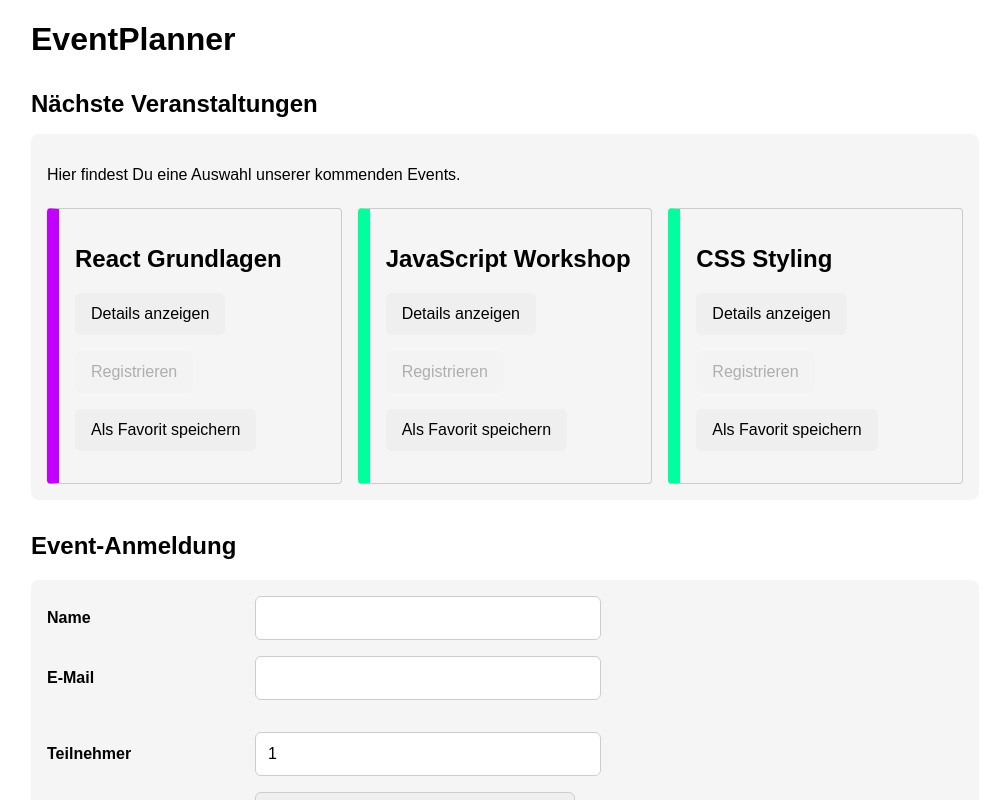
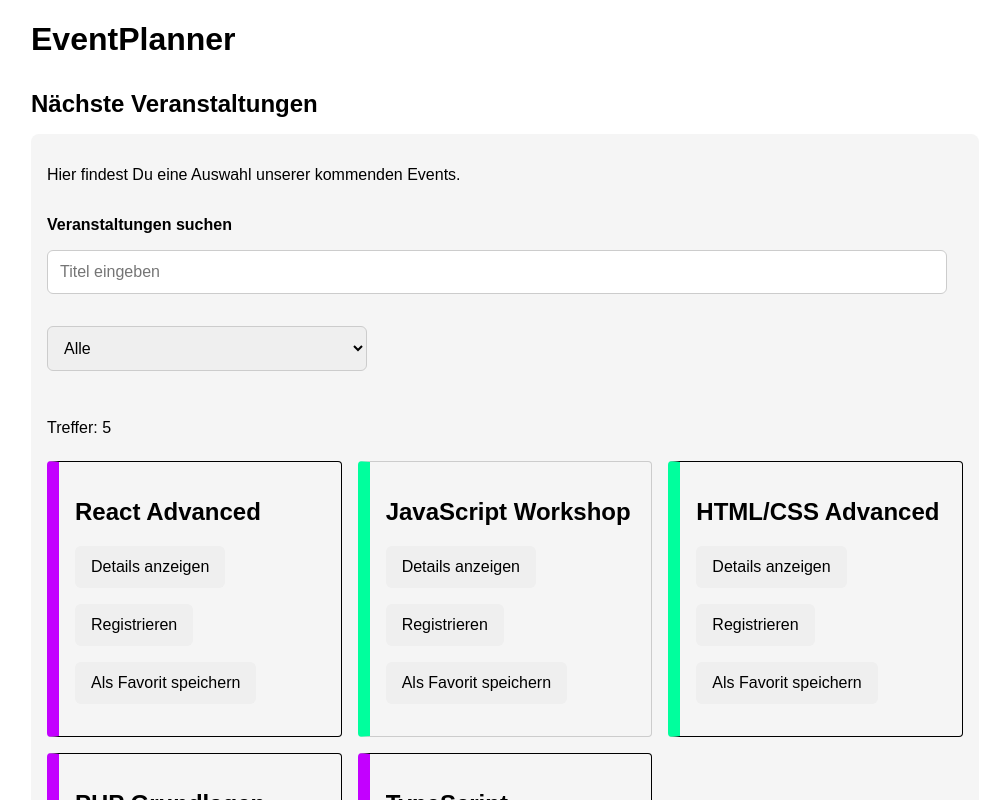
Before and after one commit to KaiGeyer/eventplanner, a React (Vite) app: page / in a window 1280 px wide. Shown: the top 800 px of the page, without its empty margins (135-1129 px from the left). Built offline with nearby package versions, Linux system fonts and the light colour scheme.

Commit message:
add all features Mi, 15.09. 3 PM

```diff
--- a/src/components/DeleteStorage.jsx
+++ b/src/components/DeleteStorage.jsx
@@ -1,4 +1,3 @@
-import { useEffect } from "react";
 
 export default function DeleteStorage(
     { setRegistrations }
--- a/src/components/EventCard.jsx
+++ b/src/components/EventCard.jsx
@@ -29,8 +29,6 @@ export default function EventCard({
             (sum, registration) => sum + registration.participants,
             0
         );
-
-
 
 
     return (
--- a/src/components/EventList.jsx
+++ b/src/components/EventList.jsx
@@ -1,14 +1,56 @@
+import { useState } from "react";
+
 import EventCard from "./EventCard.jsx";
 import events from "../data/events.js";
+import Search from "./Search.jsx";
 
 export default function EventList(
     {
         registrations
     }
 ) {
+    const [searchTerm, setSearchTerm] = useState("");
+    const [eventType, setEventType] = useState("all");
+
+    console.log(searchTerm);
+
+
+    const filteredEvents =
+        events.filter(event => {
+            const matchesSearch =
+                event.title
+                    .toLocaleLowerCase()
+                    .includes(
+                        searchTerm.toLocaleLowerCase()
+                    );
+
+            const matchesType =
+                eventType === "all" ||
+                (eventType === "online" &&
+                    event.online) ||
+                (eventType === "onsite" &&
+                    !event.online)
+
+            return matchesSearch && matchesType;
+        });
+
+
     return (
+        <>
+            <Search
+                searchTerm={searchTerm}
+                setSearchTerm={setSearchTerm}
+                eventType={eventType}
+                setEventType={setEventType}
+            />
+
+            <p>Treffer: {filteredEvents.length}</p>
+            {filteredEvents === 0 && (
+                <p>keine passenden Treffer gefunden</p>
+            )}
             <section className="event-list">
-            {events.map(event => (
+
+                {filteredEvents.map(event => (
                     <EventCard
                         key={event.id}
                         {...event}
@@ -16,5 +58,6 @@ export default function EventList(
                     />
                 ))}
             </section>
+        </>
     );
 }
--- a/src/components/RegistrationManager.jsx
+++ b/src/components/RegistrationManager.jsx
@@ -11,7 +11,8 @@ export default function RegistrationManager(
     }
 ) {
     // useRef-Definition
-    /* const nameInputRef = useRef(null);
+    const nameInputRef = useRef(null);
+    /*
     const emailInputRef = useRef(null);
     const eventIdInputRef = useRef(null);
     const participantsInputRef = useRef(null); */
--- a/src/components/Search.jsx
+++ b/src/components/Search.jsx
@@ -1,13 +1,39 @@
-export default function Search() {
+export default function Search({
+    searchTerm,
+    setSearchTerm,
+    eventType,
+    setEventType
+}) {
+    console.log(searchTerm);
     return (
         <form className="search-form" action="#" method="get">
             <label htmlFor="search">Veranstaltungen suchen</label>
             {/* Leere Elemente müssen wie bei XML mit einem /> geschlossen werden */}
             {/* Manche Attribute heißen anders, z.B. class => className */}
             <div className="search-row">
-                <input className="form-control" type="search" name="search" id="search" />
-                <button type="submit">Finde!!!</button>
+                <input
+                    className="form-control"
+                    type="search"
+                    id="eventSearch"
+                    value={searchTerm}
+                    onChange={event =>
+                        setSearchTerm(event.target.value)
+                    }
+                    placeholder="Titel eingeben"
+                />
             </div>
-        </form>
+
+            <select
+                value={eventType}
+                onChange={event =>
+                    setEventType(event.target.value)}
+            >
+                <option value="all">Alle</option>
+                <option value="online">Online</option>
+                <option value="onsite">Vor Ort</option>
+            </select>
+
+
+        </form >
     );
 }
--- a/src/data/events.js
+++ b/src/data/events.js
@@ -1,38 +1,84 @@
 const events = [
     {
         id: 1,
-    title: "React Grundlagen",
-    date: "12.September 2026",
-    time: "11 AM",
-    duration: "1 hour",
+        title: "React Advanced",
+        date: "12. September 2026",
         location: "Raum 1",
         speaker: "Anna Müller",
         price: 129,
         online: false,
+        category: "Web-Entwicklung",
+        time: "9:00",
+        duration: 8,
+        seats: 12,
+        level: "Grundlagen",
+        featured: true,
+        registrationOpen: true,
     },
     {
-    id:2,
+        id: 2,
         title: "JavaScript Workshop",
         date: "19. September 2026",
-    time: "09 AM",
-    duration: "2 hours",
         location: "Raum 2",
         speaker: "Robert Rabe",
         price: 149,
         online: true,
+        category: "Web-Entwicklung",
+        time: "9:00",
+        duration: 8,
+        seats: 12,
+        level: "Grundlagen",
+        featured: false,
+        registrationOpen: true,
     },
     {
-    id:3,
-    title: "CSS Styling",
+        id: 3,
+        title: "HTML/CSS Advanced",
+        date: "12. September 2026",
+        location: "Raum 2",
+        speaker: "Heribert Hüller",
+        price: 109,
+        online: true,
+        category: "Web-Entwicklung",
+        time: "9:00",
+        duration: 8,
+        seats: 8,
+        level: "Grundlagen",
+        featured: true,
+        registrationOpen: true,
+    },
+    {
+        id: 4,
+        title: "PHP Grundlagen",
         date: "26. September 2026",
-    time: "2 PM",
-    duration: "3 hours",
-    location: "Raum 3",
-    speaker: "Klausbern Kummer",
-    price: 177,
-    online: true,
-}
-
+        location: "Raum 5",
+        speaker: "Klausbernd Kummer",
+        price: 199,
+        online: false,
+        category: "Web-Entwicklung",
+        time: "9:00",
+        duration: 8,
+        seats: 20,
+        level: "Grundlagen",
+        featured: true,
+        registrationOpen: true,
+    },
+    {
+        id: 5,
+        title: "TypeScript Grundlagen",
+        date: "26. September 2026",
+        location: "Raum 4",
+        speaker: "Klausbernd Kummer",
+        price: 129,
+        online: false,
+        category: "Web-Entwicklung",
+        time: "9:00",
+        duration: 8,
+        seats: 12,
+        level: "Grundlagen",
+        featured: true,
+        registrationOpen: false,
+    },
 ]
 
 export default events;
--- a/src/demos/main.jsx
+++ b/src/demos/main.jsx
@@ -1,13 +1,11 @@
 import { createRoot } from "react-dom/client";
-import NameEffect from "./NameEffect";
+import PreviousName from "./PreviousName.jsx";
 
 
 function DemoApp() {
     return (
         <>
-            <NameEffect />
-
-
+            <PreviousName />
         </>
     );
 }
```
Also changed, not shown: src/demos/FocusInput.jsx (+28 -0 lines), src/demos/PreviousName.jsx (added, +38 -0 lines), src/demos/PreviousValue.jsx (added, +36 -0 lines). Lines whose indentation alone changed are shown as unchanged.
